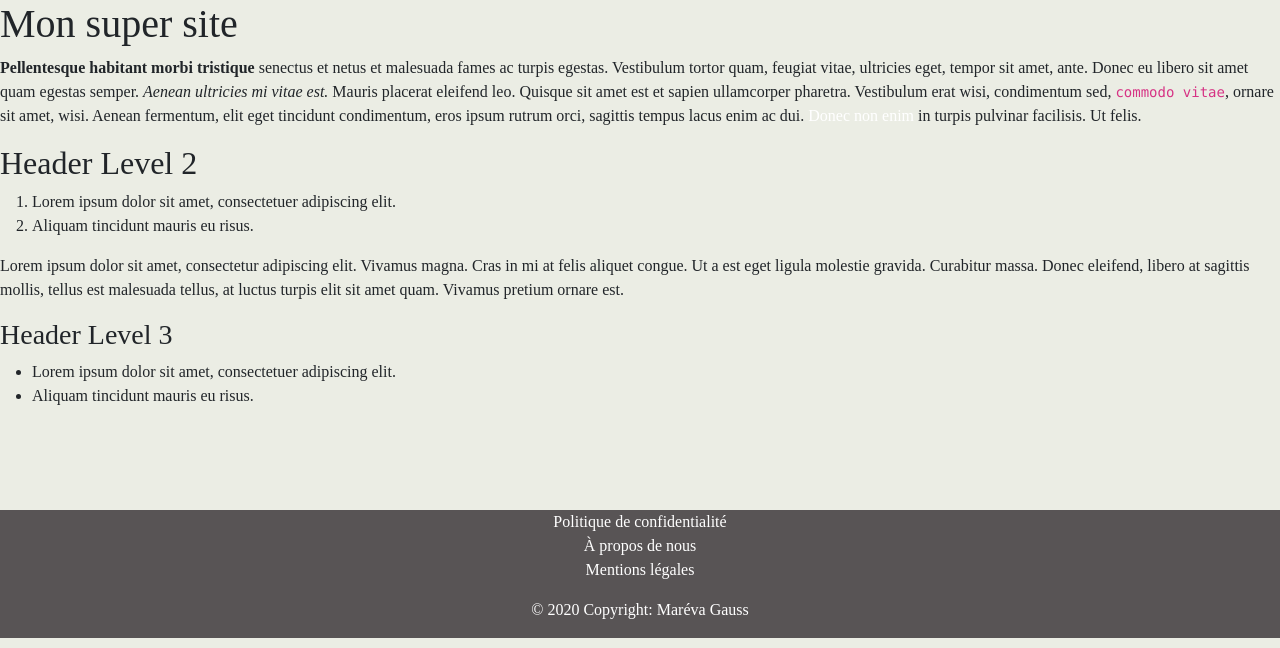
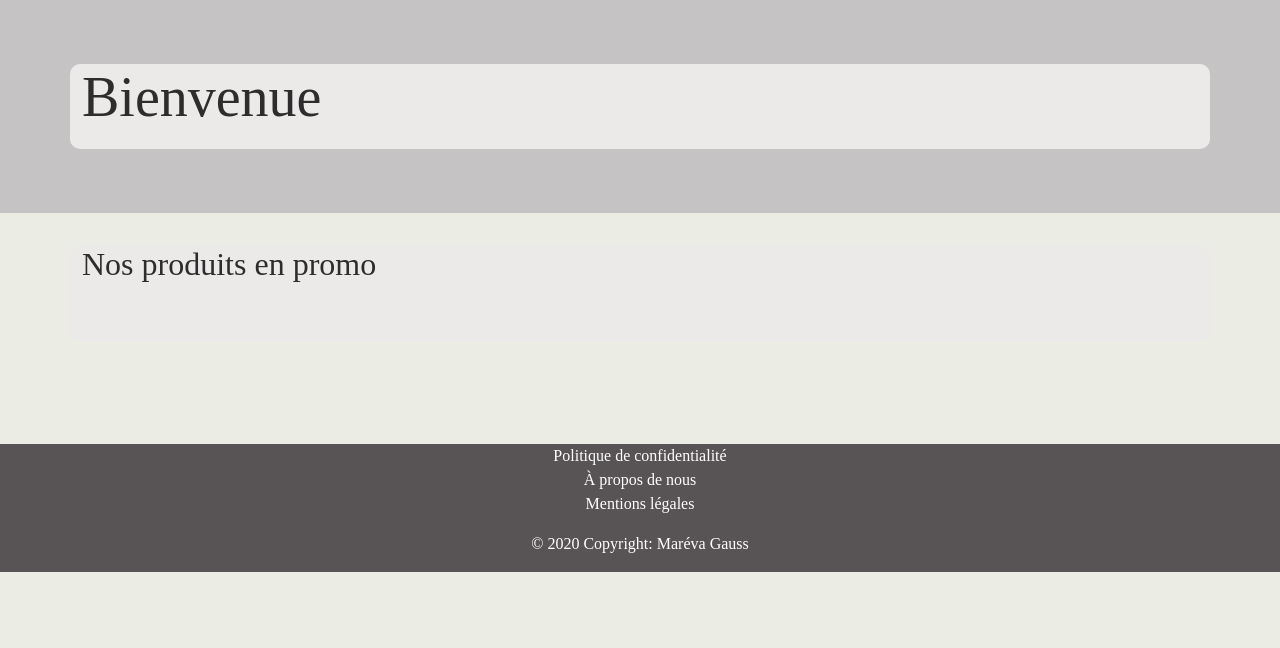
Before and after one commit to marevag/RattrapagePHP, a Symfony app: template templates/index/index.html.twig in a window 1280 px wide. Shown: the part 40-688 px from the top of the page. Run offline with Twig, Linux system fonts and the light colour scheme; the template is opened without the code that fills it, so the values that code supplies are empty; some libraries are stand-ins or nearby versions.

Commit message:
produit promo

```diff
--- a/templates/index/index.html.twig
+++ b/templates/index/index.html.twig
@@ -3,30 +3,29 @@
 {% block title %}Hello!{% endblock %}
 
 {% block body %}
-<style>
-    .example-wrapper { margin: 1em auto; max-width: 800px; width: 95%; font: 18px/1.5 sans-serif; }
-    .example-wrapper code { background: #F5F5F5; padding: 2px 6px; }
-</style>
+<div class="jumbotron jumbotron-fluid">
+  <div class="container">
+    <h1 class="display-4">Bienvenue</h1>
+  </div>
+</div>
+<div class="container">
+  <h2 class="mb-5">Nos produits en promo</h2>
 
-<h1>Mon super site</h1>
-
-        <p><strong>Pellentesque habitant morbi tristique</strong> senectus et netus et malesuada fames ac turpis egestas. Vestibulum tortor quam,
-        feugiat vitae, ultricies eget, tempor sit amet, ante. Donec eu libero sit amet quam egestas semper. <em>Aenean ultricies mi vitae est.</em> Mauris
-        placerat eleifend leo. Quisque sit amet est et sapien ullamcorper pharetra. Vestibulum erat wisi, condimentum sed, <code>commodo vitae</code>, ornare sit amet, wisi.
-         Aenean fermentum, elit eget tincidunt condimentum, eros ipsum rutrum orci, sagittis tempus lacus enim ac dui. <a href="#">Donec non enim</a> in turpis pulvinar facilisis. Ut felis.</p>
-
-        <h2>Header Level 2</h2>
-        <ol>
-                <li>Lorem ipsum dolor sit amet, consectetuer adipiscing elit.</li>
-                <li>Aliquam tincidunt mauris eu risus.</li>
-        </ol>
-        <blockquote><p>Lorem ipsum dolor sit amet, consectetur adipiscing elit. Vivamus magna.
-        Cras in mi at felis aliquet congue. Ut a est eget ligula molestie gravida. Curabitur massa.
-        Donec eleifend, libero at sagittis mollis, tellus est malesuada tellus, at luctus turpis elit sit amet quam. Vivamus pretium ornare est.</p></blockquote>
-
-        <h3>Header Level 3</h3>
-        <ul>
-                <li>Lorem ipsum dolor sit amet, consectetuer adipiscing elit.</li>
-                <li>Aliquam tincidunt mauris eu risus.</li>
-        </ul>
+  {% for produit in produits %}
+        {% if produit.promo %}
+                <div class="d-lg-flex border-bottom border-dark pb-3 mb-3">
+                        <div class="infos">
+                                <h3>
+                                        <a href="#" class="text-decoration-none text-body">
+                                        {{ produit.name }}
+                                        </a>
+                                </h3>
+                                <p>{{ produit.created|date('d/m/Y') }}</p>
+                                <img src={{ produit.picture }}/>
+                                <a href="#" class="btn btn-dark">En savoir +</a>
+                        </div>
+                </div>
+        {% endif %}
+  {% endfor %}
+</div>
 {% endblock %}
```
Also changed, not shown: src/Controller/IndexController.php (+4 -3 lines).
